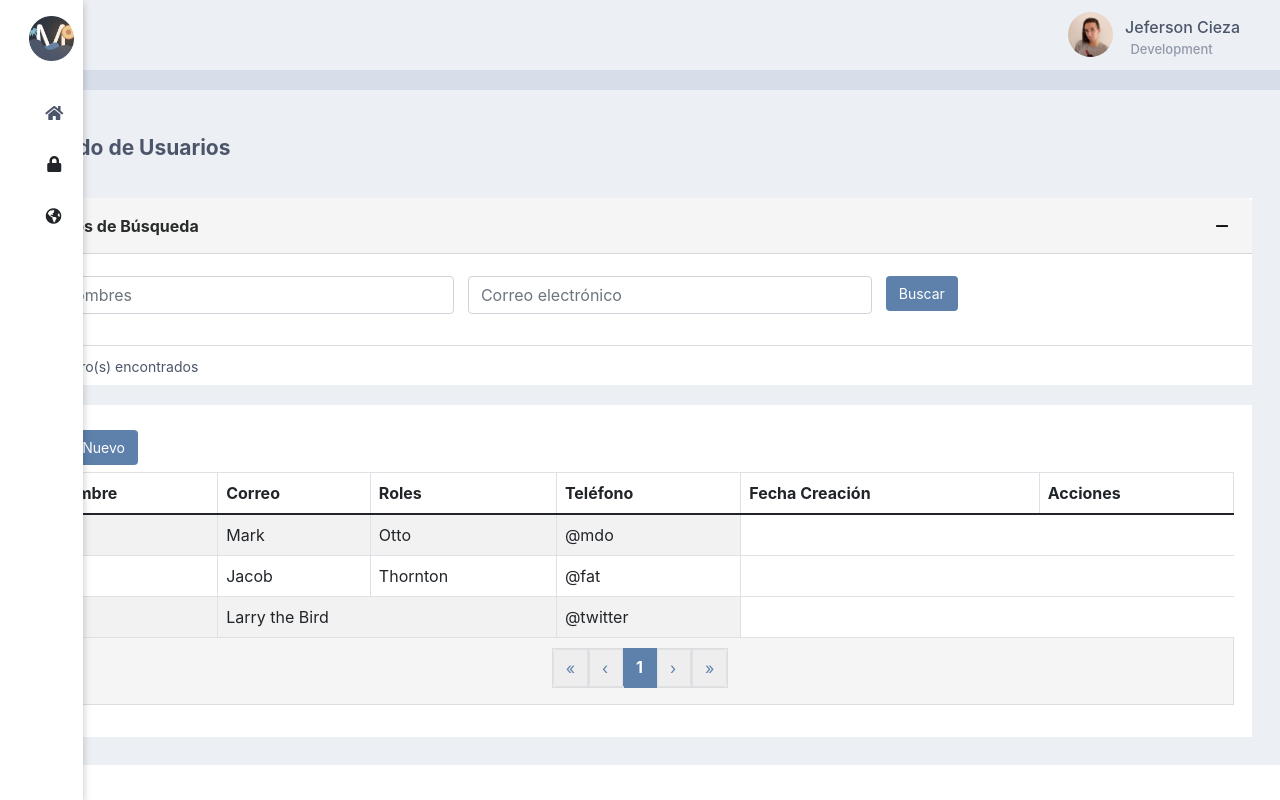
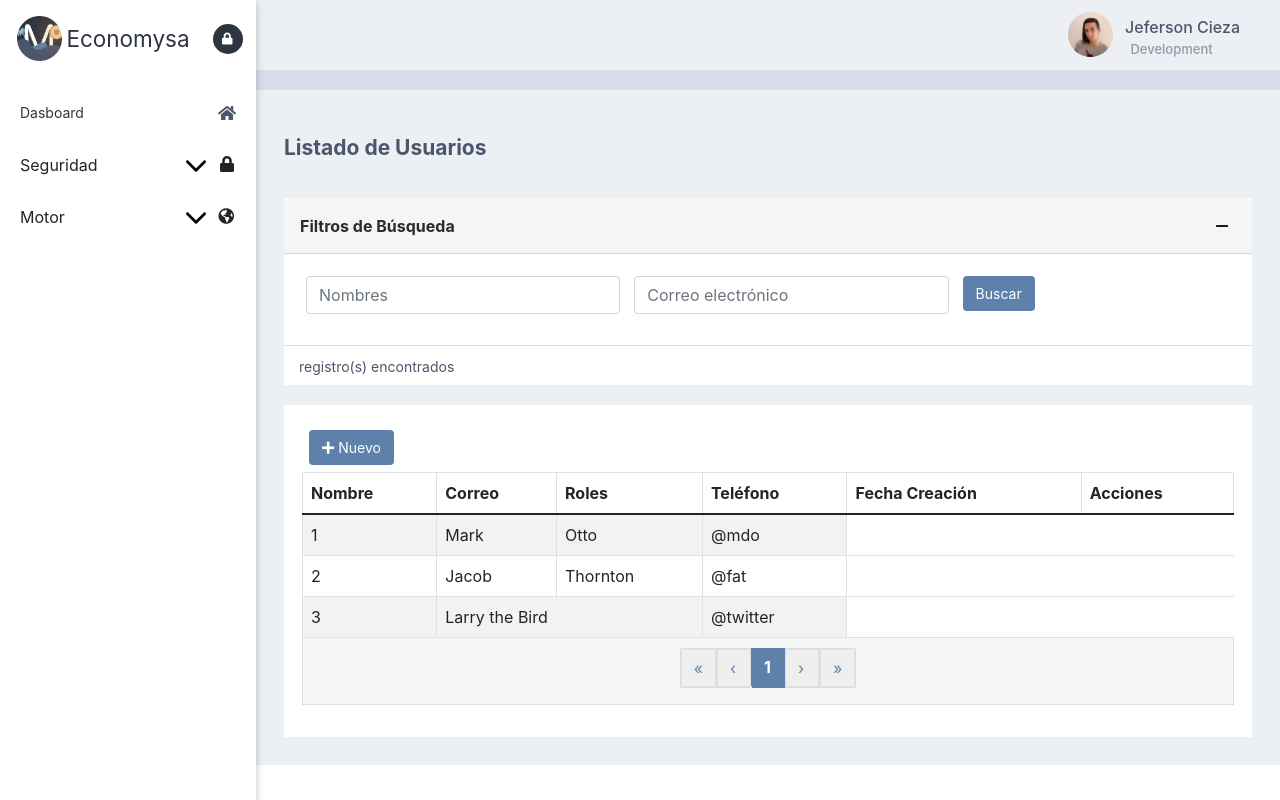
Before and after one commit to Linkhub-git/economysa-motor-front, a React (Create React App) app: page /Seguridad in a window 1280 px wide. Built offline with nearby package versions, Linux system fonts and the light colour scheme.

Commit message:
Seguridar it's responsive with the new sidebar

```diff
--- a/src/App.css
+++ b/src/App.css
@@ -1,5 +1,5 @@
 body{
-  width: 100%;
+  max-width: 100vw;
   box-sizing: border-box;
   overflow-x: hidden
 }
--- a/src/components/Motor/Motor.js
+++ b/src/components/Motor/Motor.js
@@ -1,4 +1,4 @@
-import React from 'react';
+import React, { useState } from 'react';
 import Footer from '../Footer/Footer';
 import Header from '../Header/Header';
 import Sidebar from '../Sidebar/Sidebar';
@@ -7,6 +7,7 @@ import { Link, useParams } from 'react-router-dom';
 import './Motor.css';
 
 function Motor() {
+  const [hideSidebarDesk, setHideSidebarDesk] = useState(true);
   const {showSideBar1, showSideBar2,setShowSideBar1,render} = Header();
   const params = useParams();
   const id = Number(params.id)
@@ -48,7 +49,7 @@ function Motor() {
   let columnasTablaMotorSeleccionado = columnasTablasMotores.find(titulo => titulo.id === id)
   return (
     <section className="globalContainerContent">
-      <Sidebar btnShowSideBar={showSideBar1} btnMiddle={showSideBar2} setShowSideBar={setShowSideBar1} />
+      <Sidebar btnShowSideBar={showSideBar1} btnMiddle={showSideBar2} setShowSideBar={setShowSideBar1} hideSidebarDesk={hideSidebarDesk} setHideSidebarDesk={setHideSidebarDesk} />
       <section className='fondoGeneral'>
         {render}
         <div className='divEspacioHome'><p>...</p></div>
--- a/src/components/Seguridad/Seguridad.css
+++ b/src/components/Seguridad/Seguridad.css
@@ -153,3 +153,34 @@
         margin-left: 7px;
     }
 }
+@media only screen and (min-width: 992px){
+    .contentHideSidebarSeguridad{
+        max-width: 94%;
+        position: relative;
+        left: 70px;
+    }
+}
+@media only screen and (min-width: 1200px){
+    .contentHideSidebarSeguridad{
+        max-width: 94%;
+        left: 80px;
+    }
+}
+@media only screen and (min-width: 1200px){
+    .contentHideSidebarSeguridad{
+        max-width: 96%;
+        left: 70px;
+    }
+}
+@media only screen and (min-width: 1600px){
+    .contentHideSidebarSeguridad{
+        max-width: 95.8%;
+        left: 80px;
+    }
+}
+@media only screen and (min-width: 1800px){
+    .contentHideSidebarSeguridad{
+        max-width: 95%;
+        left: 100px;
+    }
+}
--- a/src/components/Seguridad/Seguridad.js
+++ b/src/components/Seguridad/Seguridad.js
@@ -1,4 +1,4 @@
-import React from 'react';
+import React, { useState } from 'react';
 import Footer from '../Footer/Footer';
 import Header from '../Header/Header';
 import Sidebar from '../Sidebar/Sidebar';
@@ -7,11 +7,12 @@ import { Form, Table, Pagination, Accordion } from 'react-bootstrap';
 import { Link } from 'react-router-dom';
 
 function Seguridad() {
+  const [hideSidebarDesk, setHideSidebarDesk] = useState(true);
   const {showSideBar1, showSideBar2,setShowSideBar1,render} = Header();
   return (
     <section className="globalContainerContent">
-      <Sidebar {...{showSideBar1, showSideBar2,setShowSideBar1}} />
-      <section className='fondoGeneral'>
+      <Sidebar btnShowSideBar={showSideBar1} btnMiddle={showSideBar2} setShowSideBar={setShowSideBar1} hideSidebarDesk={hideSidebarDesk} setHideSidebarDesk={setHideSidebarDesk} />
+      <section className={hideSidebarDesk === true ? "fondoGeneral" : "fondoGeneral contentHideSidebarSeguridad"}>
         {render}
         <div className='divEspacioHome'><p>...</p></div>
         <div className='infoPrincipalSeguridadYMotor'>
--- a/src/components/Sidebar/Sidebar.css
+++ b/src/components/Sidebar/Sidebar.css
@@ -11,9 +11,6 @@
 }
 .activeShow{
     left: 0;
-}
-.hideContentSideBar{
-
 }
 .backgroundBlackSideBar{
     width: 100%;
@@ -268,6 +265,6 @@
         transition: 550ms;
     }
     .sidebarContainer{
-        min-width: 13vw;
+        min-width: 13%;
     }
 }
--- a/src/index.css
+++ b/src/index.css
@@ -1,5 +1,9 @@
+html{
+  max-width: 100vw;
+  overflow-x: hidden;
+}
 body {
-  max-width: 100%;
+  max-width: 100vw;
   margin: 0;
   font-family: -apple-system, BlinkMacSystemFont, 'Segoe UI', 'Roboto', 'Oxygen',
     'Ubuntu', 'Cantarell', 'Fira Sans', 'Droid Sans', 'Helvetica Neue',
@@ -7,7 +11,7 @@ body {
   -webkit-font-smoothing: antialiased;
   -moz-osx-font-smoothing: grayscale;
   color: #4c566a;
-  overflow-x: hidden
+  overflow-x: hidden;
 }
 
 code {
```
